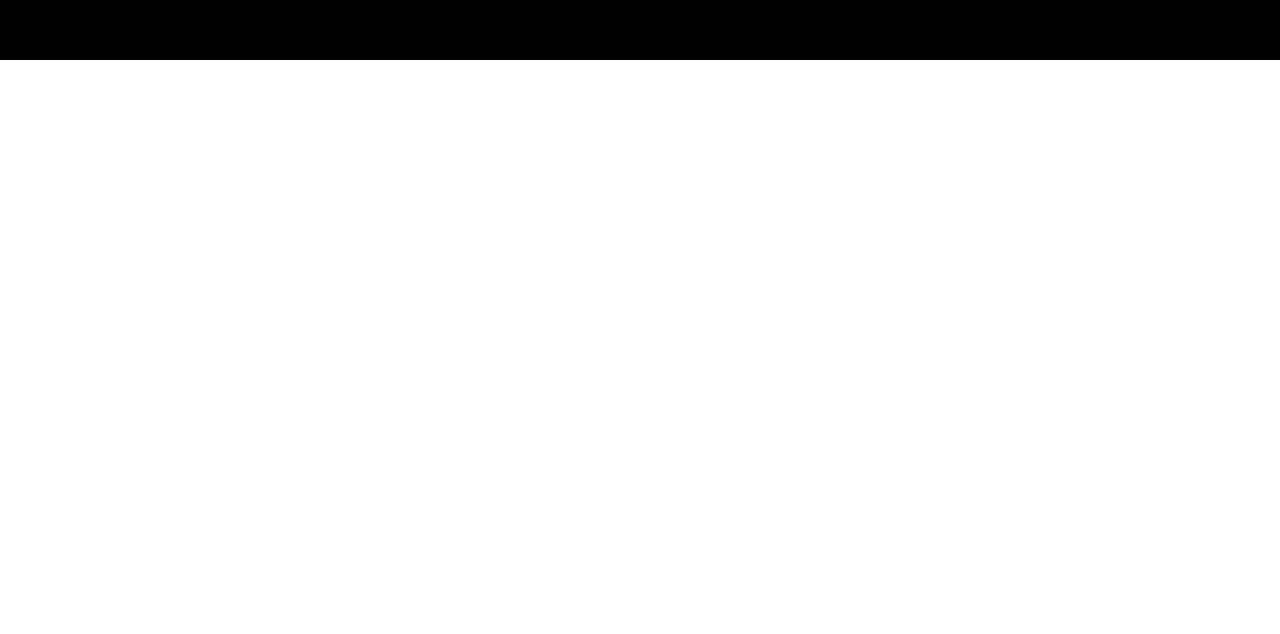
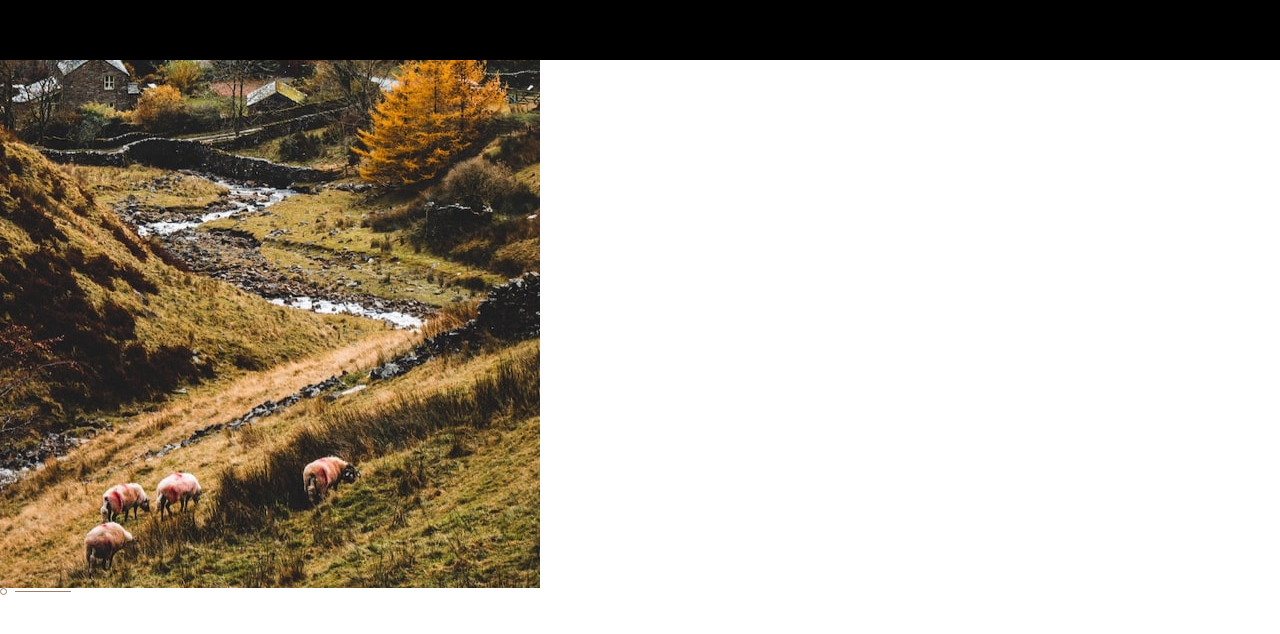
Before and after one commit to cgojk/dinner, a React (Vite) app: page / in a window 1280 px wide. Shown: the part 932-1566 px from the top of the page. Before the commit the page ends 992 px from the top, so only its background shows below. Built offline with nearby package versions, Linux system fonts and the light colour scheme.

Commit message:
adding the info page

```diff
--- a/src/components/Info.jsx
+++ b/src/components/Info.jsx
@@ -0,0 +1,61 @@
+import React, { useRef, useEffect } from "react";
+
+import { Link } from "react-router-dom";
+
+
+import imagemobile from "../images/homepage/enjoyable-place-mobile.jpg";
+import imagetablet from "../images/homepage/enjoyable-place-tablet.jpg";
+import imagedesktop from "../images/homepage/enjoyable-place-desktop.jpg";
+
+import pattern from "../images/patterns/pattern-divide.svg";
+
+
+
+
+
+
+export default function Info(){
+    return (
+ <section className="info__section ">
+
+
+
+            <div className="image__info">
+                <picture className="image__info">
+                        <source
+                            media="(min-width: 1024px)"
+                            srcSet={imagedesktop}
+                        />
+
+                        <source
+                            media="(min-width: 710px)"
+                            srcSet={imagetablet}
+                        />
+
+                        <img
+                            src={imagemobile}
+                            alt="hero"
+                            className="image__info"
+                        />
+                    </picture>
+            </div>
+
+
+
+
+    <img src={pattern} alt="pattern" className="pattern__info" />
+
+
+   <div className="info__content">
+    <h1 className="info__title">Enjoyabe place for all the family</h1>
+
+
+    <p className="info__text">Our relaxed surroudnigns make dining with us a great experience for everyone.  We can even arragne a tour of the famr before your meal.</p>
+
+   </div>
+
+
+</section>
+
+  );
+}
--- a/src/pages/home.jsx
+++ b/src/pages/home.jsx
@@ -1,6 +1,7 @@
 
 import React from "react";
 import Hero from "../components/Hero";
+import Info from "../components/Info";
 
 
 
@@ -9,6 +10,7 @@ export default function Home(){
     return (
         <div className="home__page">
             <Hero />
+            <Info/>
         </div>
     )
 }
```
